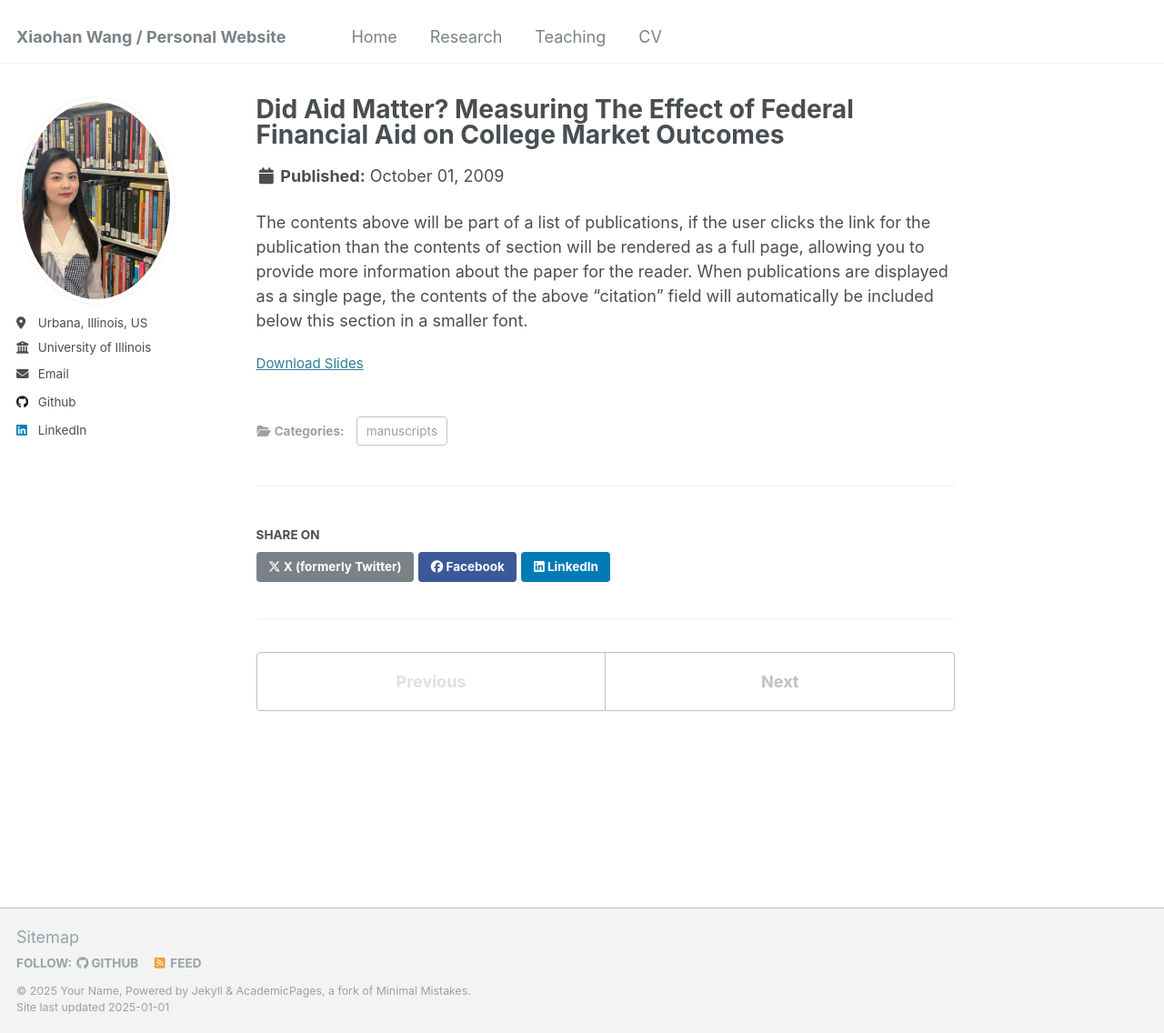
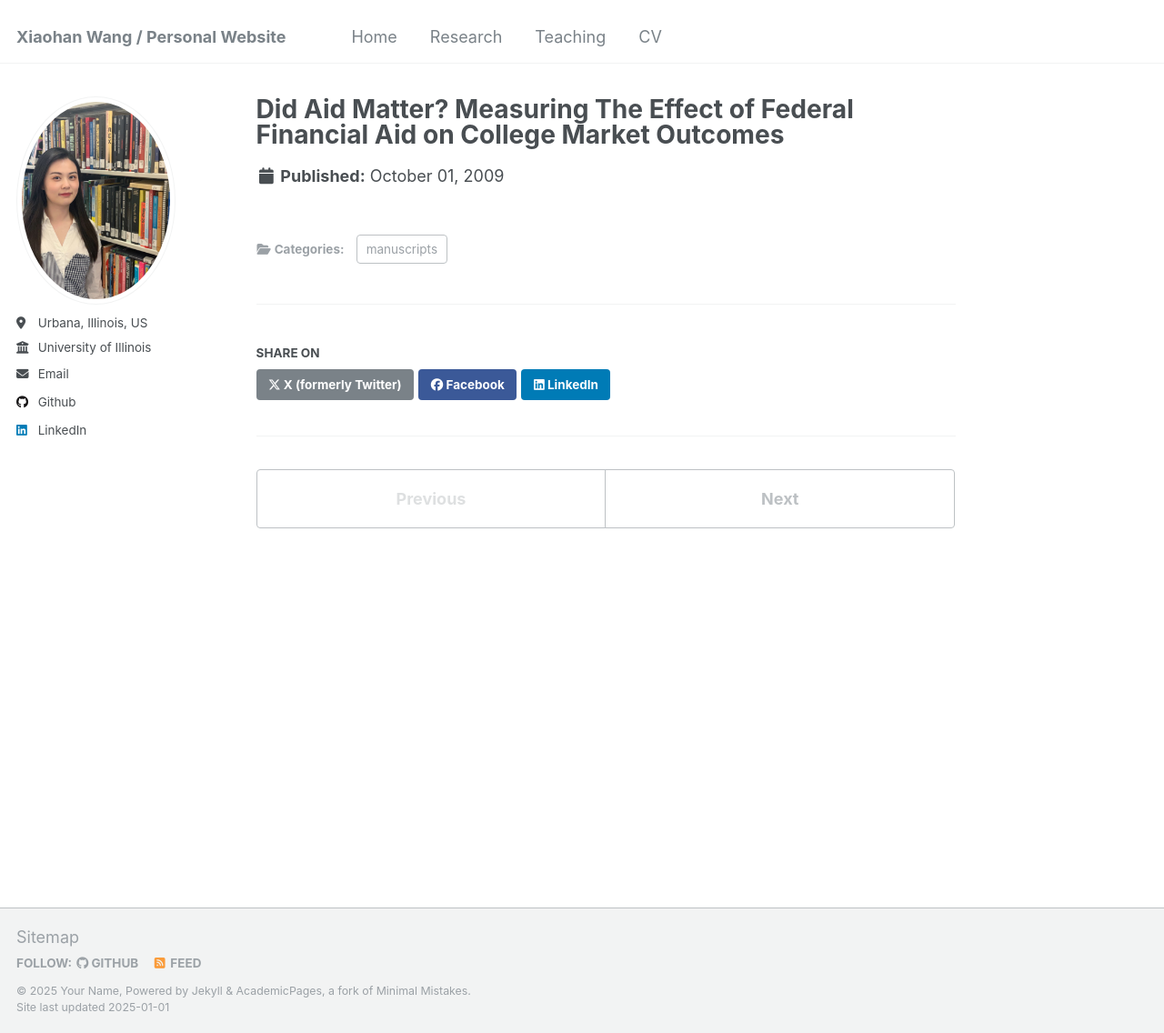
Before and after one commit to xiaohanwang1997/xiaohanwang1997.github.io, a Jekyll site: the page built from _publications/2009-10-01-paper-title-number-1.md, in a window 1280 px wide and 1136 px high. Shown: the whole window at 91% size. Built offline with Jekyll 4.4.1, drawn with Linux system fonts in a browser that asks for light colours.

Commit message:
Update 2009-10-01-paper-title-number-1.md

```diff
--- a/_publications/2009-10-01-paper-title-number-1.md
+++ b/_publications/2009-10-01-paper-title-number-1.md
@@ -3,9 +3,5 @@ title: "Did Aid Matter? Measuring The Effect of Federal Financial Aid on College
 collection: publications
 category: manuscripts
 permalink: /publication/2009-10-01-paper-title-number-1
-excerpt: ''
-slidesurl: 'http://academicpages.github.io/files/slides1.pdf'
-paperurl: 'http://academicpages.github.io/files/paper1.pdf'
+excerpt: 'Abstract'
 ---
-
-The contents above will be part of a list of publications, if the user clicks the link for the publication than the contents of section will be rendered as a full page, allowing you to provide more information about the paper for the reader. When publications are displayed as a single page, the contents of the above "citation" field will automatically be included below this section in a smaller font.
```
